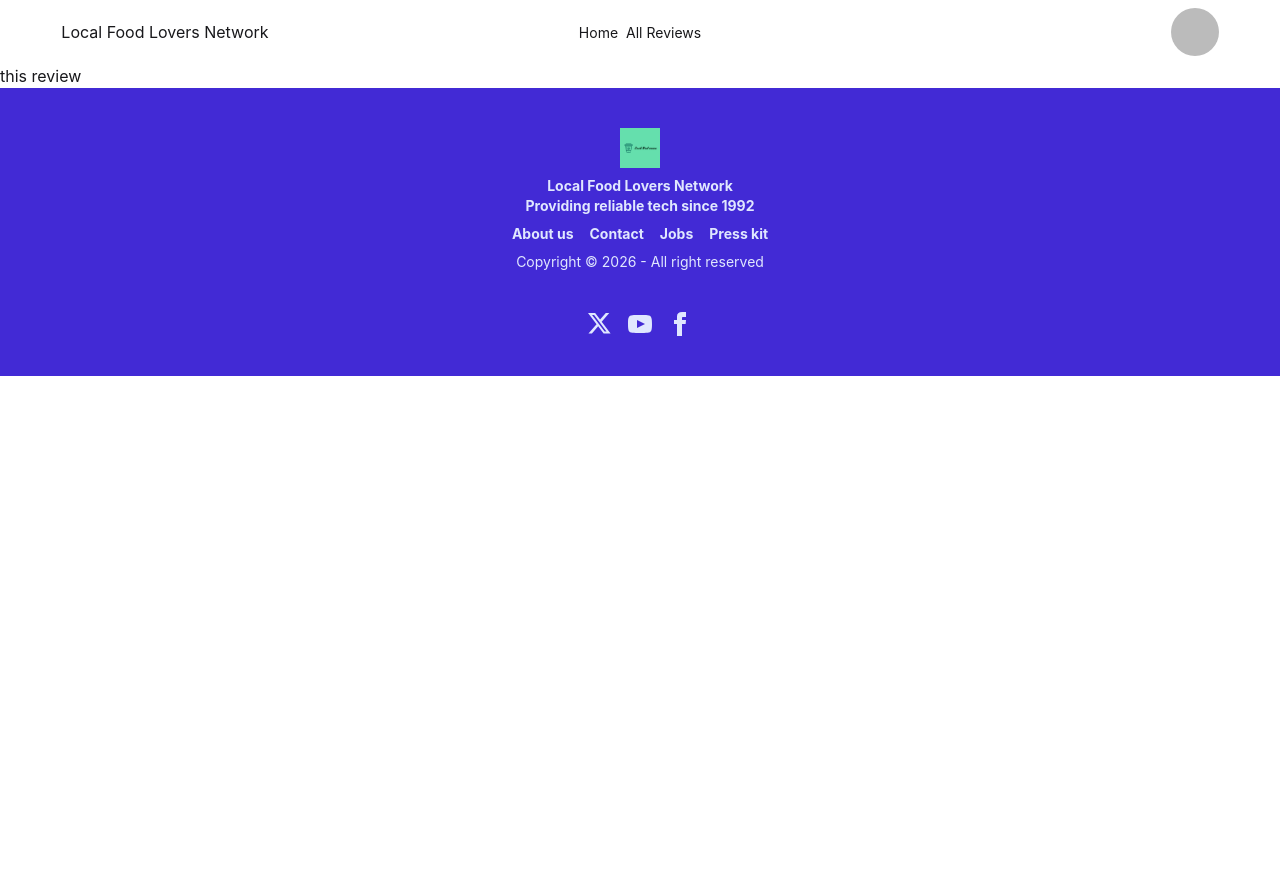
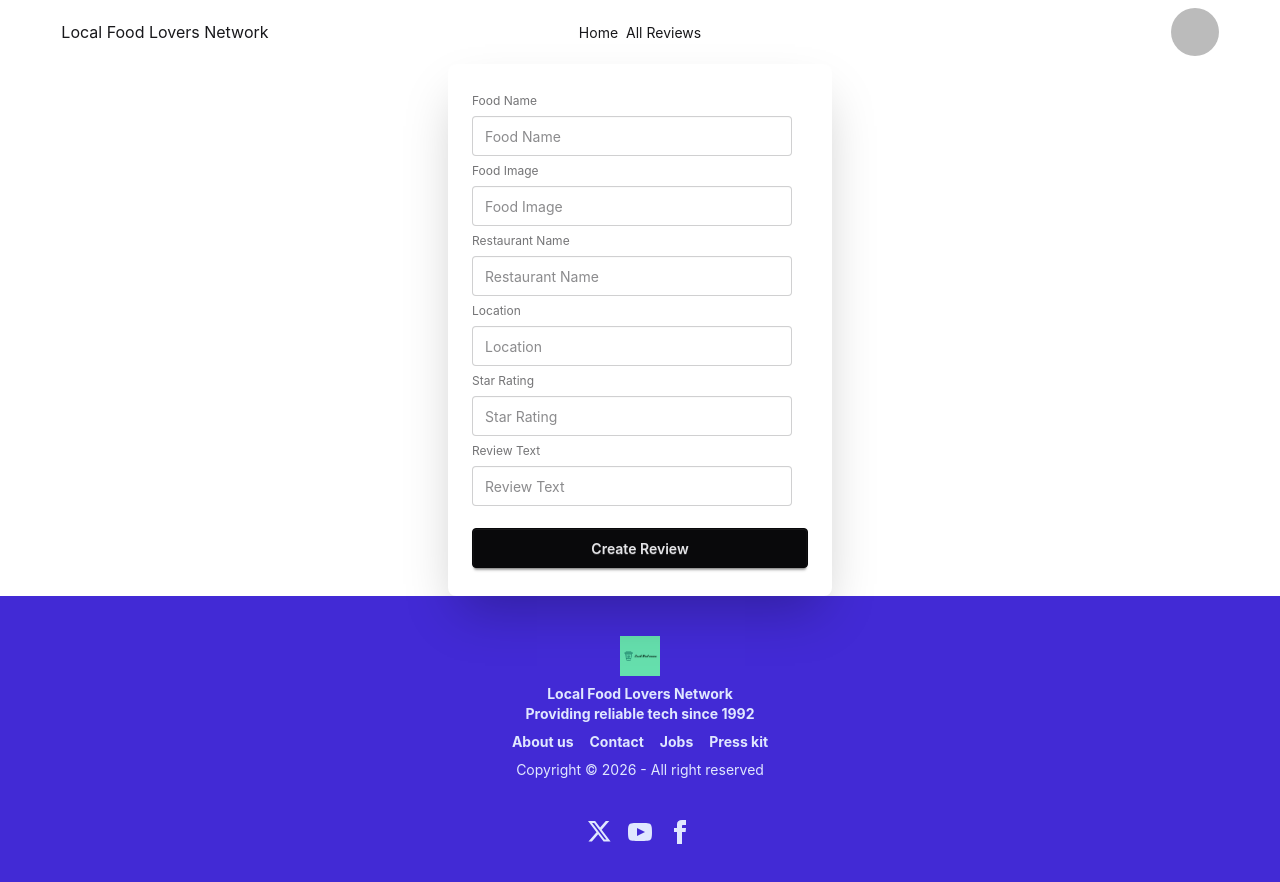
Before and after one commit to Nahidul-Islam78/food-review-clint, a React (Vite) app: page /AddReview in a window 1280 px wide. Before the commit the page ends 800 px from the top, so only its background shows below. Built offline with nearby package versions, Linux system fonts and the light colour scheme; no server answers; sample sign-in values are in the browser's storage.

Commit message:
added create product review functionality

```diff
--- a/src/pages/AddReview.jsx
+++ b/src/pages/AddReview.jsx
@@ -1,12 +1,90 @@
-import React, { use } from 'react';
-import { AuthContext } from '../context/AuthContext';
+import { use, useEffect } from "react";
+import { AuthContext } from "../context/AuthContext";
+
+
 
 const AddReview = () => {
+  const{user}=use(AuthContext)
+  const handelCreateProduct = e => {
+    e.preventDefault();
+    const foodName = e.target.foodName.value;
+    const foodImage = e.target.photo.value;
+    const restaurantName = e.target.restaurantName.value;
+    const starRating = e.target.starRating.value;
+    const reviewText = e.target.reviewText.value;
+    const reviewInfo = { foodName, foodImage, restaurantName, starRating, reviewText };
+    console.log(reviewInfo);
+   fetch(`http://localhost:3500/addReview?email=${user.email}`, {
+     method: 'POST',
+     headers: {
+       'content-type': 'application/json',
+       authorization: `Bearer ${user.accessToken}`
+     },
+     body: JSON.stringify(reviewInfo),
+   })
+     .then(res => res.json())
+     .then(data => {
+       console.log(data);
+     });
+
+  }
 
 
   return (
     <div>
-      <p>this review</p>
+      <div className="card bg-base-100 w-full max-w-sm shrink-0 shadow-2xl mx-auto">
+        <div className="card-body">
+          <form onSubmit={handelCreateProduct}>
+            <fieldset className="fieldset">
+              <label className="label">Food Name</label>
+              <input
+                type="text"
+                name="foodName"
+                className="input"
+                placeholder="Food Name"
+              />
+
+              <label className="label">Food Image</label>
+              <input
+                type="text"
+                name="photo"
+                className="input"
+                placeholder="Food Image"
+              />
+              <label className="label">Restaurant Name</label>
+              <input
+                type="text"
+                name="restaurantName"
+                className="input"
+                placeholder="Restaurant Name"
+              />
+              <label className="label">Location</label>
+              <input
+                type="text"
+                name="location"
+                className="input"
+                placeholder="Location"
+              />
+              <label className="label">Star Rating</label>
+              <input
+                type="text"
+                name="starRating"
+                className="input"
+                placeholder="Star Rating"
+              />
+              <label className="label">Review Text</label>
+              <input
+                type="text"
+                name="reviewText"
+                className="input"
+                placeholder="Review Text"
+              />
+
+              <button className="btn btn-neutral mt-4">Create Review</button>
+            </fieldset>
+          </form>
+        </div>
+      </div>
     </div>
   );
 };
--- a/src/pages/AllReview.jsx
+++ b/src/pages/AllReview.jsx
@@ -1,6 +1,17 @@
-import React from 'react';
+import React, { useEffect } from 'react';
+import { AuthContext } from '../context/AuthContext';
 
 const AllReview = () => {
+
+  useEffect(() => {
+    fetch('http://localhost:3500/allReview', {
+
+
+    }).then(res => res.json()).then(data => {
+      console.log(data)
+    })
+
+  },[])
   return (
     <div>
 
--- a/src/pages/MyReview.jsx
+++ b/src/pages/MyReview.jsx
@@ -1,6 +1,17 @@
 import React from 'react';
+import { use, useEffect } from 'react';
+import { AuthContext } from '../context/AuthContext';
+const MyReview = () => {
+  const { user } = use(AuthContext);
 
-const MyReview = () => {
+  useEffect(() => {
+    fetch(`http://localhost:3500/myReview?email=${user.email}`, {
+      headers: { authorization: `Bearer ${user.accessToken}` },
+    })
+      .then(res => res.json())
+      .then(data => console.log(data));
+
+  }, [user]);
   return (
     <div>
 
--- a/src/pages/Register.jsx
+++ b/src/pages/Register.jsx
@@ -24,7 +24,7 @@ const Register = () => {
     const pattern = /^(?=.*[a-z])(?=.*[A-Z]).{6,}$/;
     const result = pattern.test(password);
     if (result) {
-      console.log('hello');
+      //console.log('hello');
     } else {
       console.log(false);
       return
@@ -38,9 +38,9 @@ const Register = () => {
         console.log(error)
       })
     } else {
-      console.log('no right password')
+     // console.log('no right password')
     }
-    console.log(name, email, password);
+    //console.log(name, email, password);
 
 
   }
```
